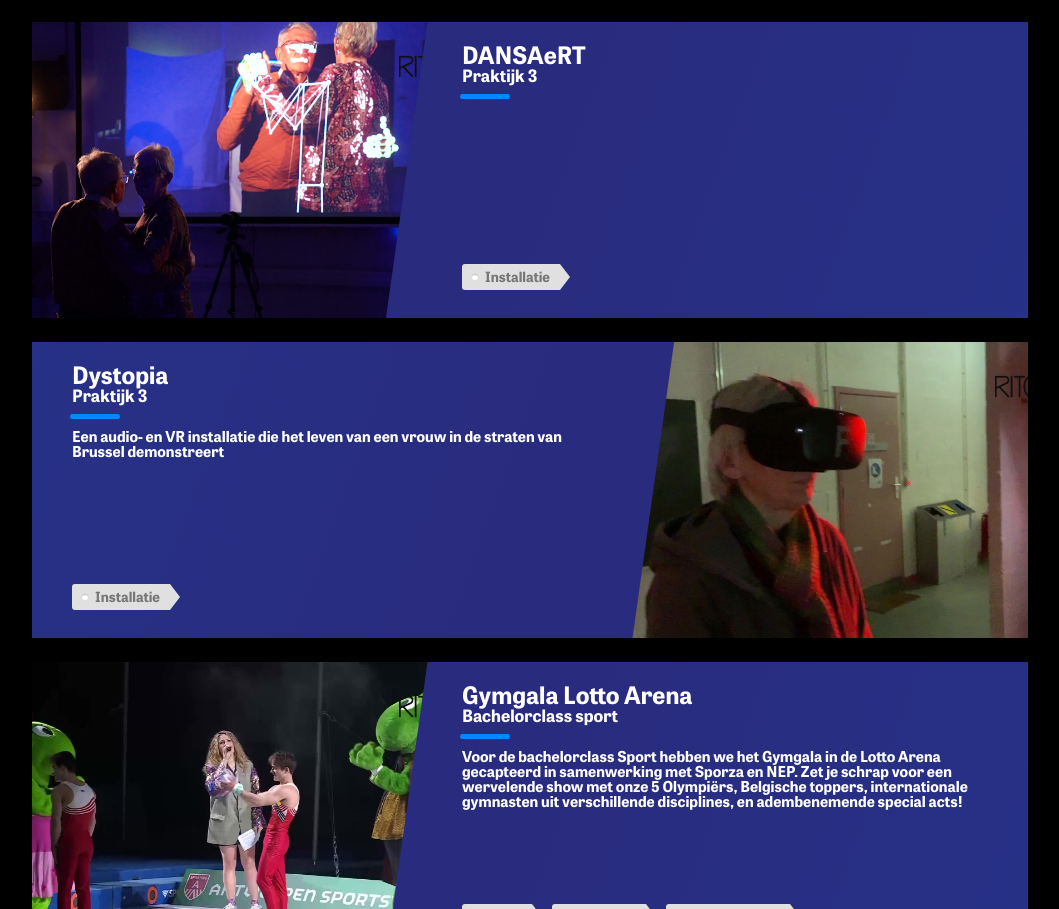
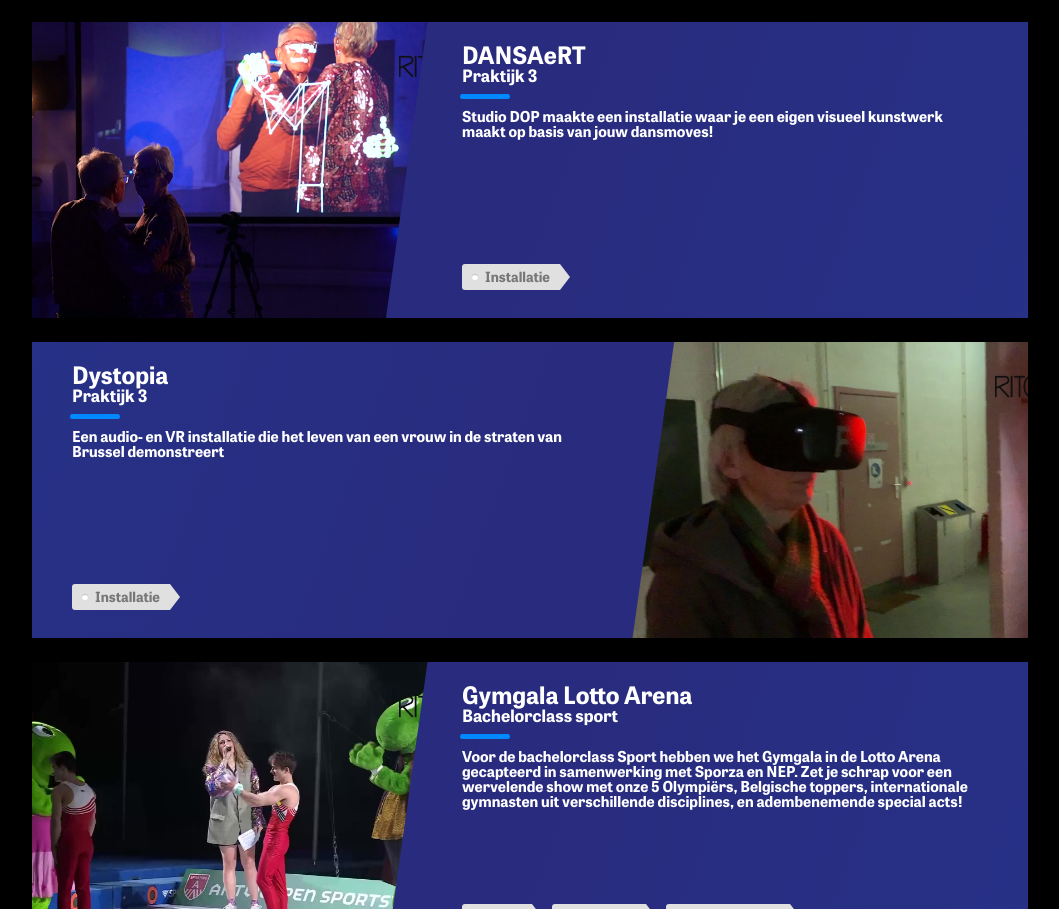
Before and after one commit to MaxTechnics/ritcs-portfolio-blackbox, a Vue app: page /projects in a window 1280 px wide. Shown: the part 6623-7532 px from the top of the page, without its empty margins (110-1169 px from the left). Built offline with nearby package versions, Linux system fonts and the light colour scheme; the HTML template or start-up script is replaced by a standard one; a web font is replaced by a local one.

Commit message:
Description

```diff
--- a/src/data/projects.ts
+++ b/src/data/projects.ts
@@ -579,7 +579,7 @@ export const projects: PortfolioProject[] = [
         title: 'DANSAeRT',
         subtitle: 'Praktijk 3',
         workyear: '2324',
-        description: '',// TODO
+        description: 'Studio DOP maakte een installatie waar je een eigen visueel kunstwerk maakt op basis van jouw dansmoves!',// TODO
         image: PRAKT_3_DANSAERT,
         tags: ['Installatie'],
         personal: false,
```
